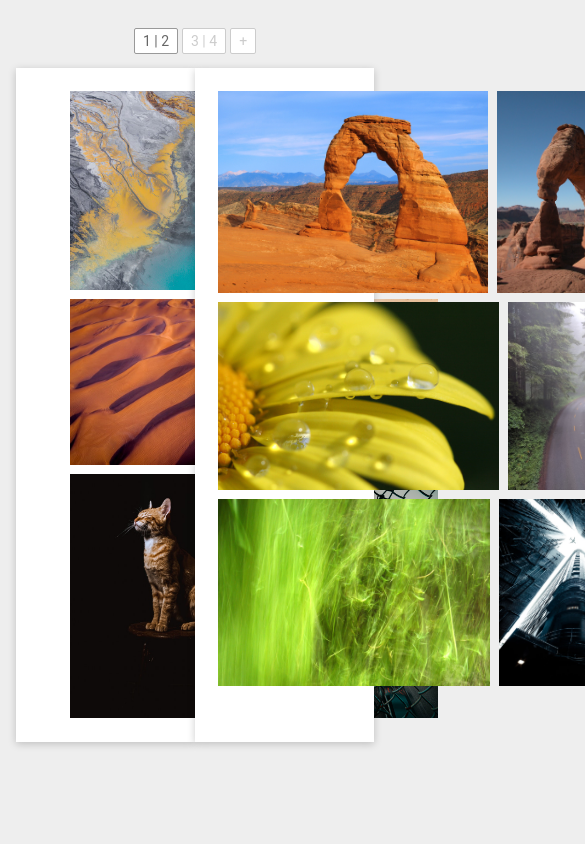
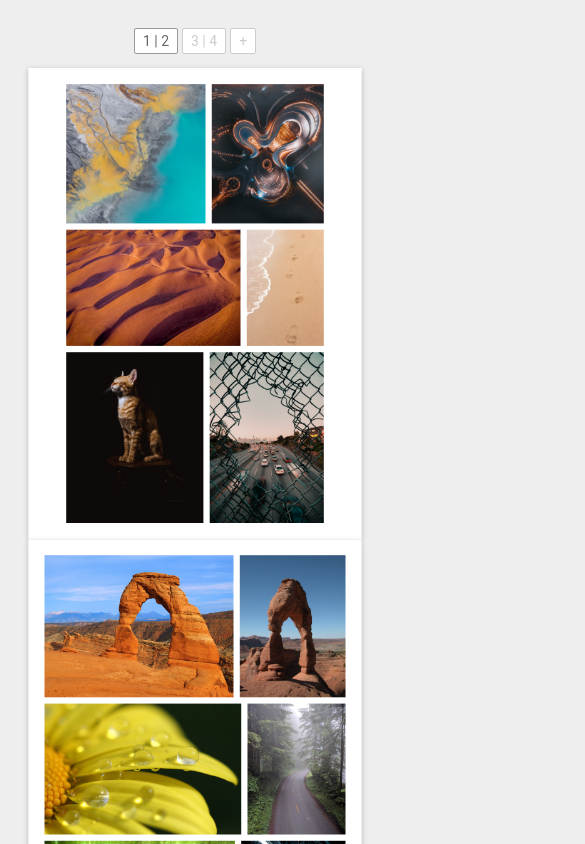
Before and after one commit to oWeRQ/quick-book, a Vue app: page / in a window 390 px wide. Shown: the top 844 px of the page, 585 px wide, since content can reach past the window. Built offline with nearby package versions, Linux system fonts and the light colour scheme.

Commit message:
mobile screen hack

```diff
--- a/src/components/Pages.vue
+++ b/src/components/Pages.vue
@@ -85,8 +85,17 @@
   .book {
     display: flex;
     justify-content: center;
+    flex-wrap: wrap;
+  }
+  @media (max-width: 480px) {
+    .book {
+      margin-bottom: -400px;
+      transform: scale(.7);
+      transform-origin: center top;
+    }
   }
   .page {
+    flex-shrink: 0;
     position: relative;
     background: white;
     box-shadow: 0 2px 8px rgba(0,0,0,.2);
```
